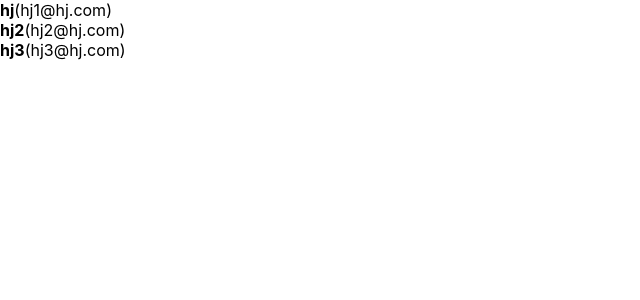
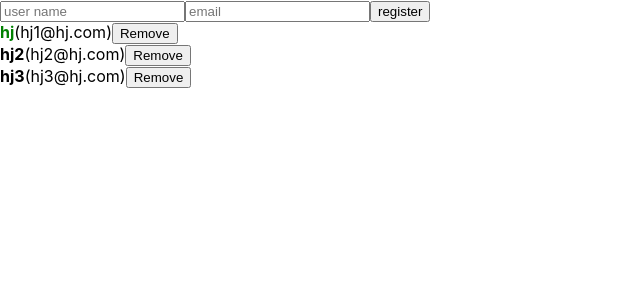
Before and after one commit to hjleee93/react-basic, a React (Create React App) app: page / in a window 1280 px wide. Shown: the top 300 px of the page, without its empty margins (0-640 px from the left). Built offline with nearby package versions, Linux system fonts and the light colour scheme.

Commit message:
배얄 생성, 삭제, 수정

```diff
--- a/src/App.js
+++ b/src/App.js
@@ -1,3 +1,4 @@
+import React, {useRef, useState} from 'react'
 import logo from './logo.svg';
 import './App.css';
 import Hello from './Hello';
@@ -5,11 +6,104 @@
 import Counter from './Counter';
 import InputSample from './inputSample';
 import UserList from './UserList'
+import CreateUser from './CreateUser';
 
 function App() {
+  const [inputs, setInputs] = useState({
+    username:'',
+    email:''
+  })
+
+  const { username, email } = inputs;
+
+  const onChange = e =>{
+    const {name, value} = e.target
+    setInputs({
+      ...inputs,
+    [name]:value
+    })
+  }
+
+  // 배열을 추가하거나 바꾸는 경우 push, splice, sort..등과 같은 함수를 쓴느데
+  // 리액트에서는 사용하지 않는다
+  // 객체와 동일하게 불변성을 지키면서 새로운 항목을 만들어야한다.
+
+  const [users, setUsers] = useState([
+    {
+      id: 1,
+      username: 'hj',
+      email: 'hj1@hj.com',
+      active:true,
+    },
+    {
+      id: 2,
+      username: 'hj2',
+      email: 'hj2@hj.com',
+      active:false,
+    },
+    {
+      id: 3,
+      username: 'hj3',
+      email: 'hj3@hj.com',
+      active:false,
+
+    }
+  ])
+
+  const nextId = useRef(4)
+
+  const onCreate = () =>{
+    //새로운 유저 객체 생성
+    const user = {
+      id: nextId.current,
+      // ...inpus 와 동일
+      username,
+      email
+    }
+
+    // 배열에 항목을 추가 하는 방식 :
+    // 1. spread 연산자,
+    // 2. concat
+    // push같은 함수를 사용하면 업데이트가 되지않음!
+    // setUsers([...users, user]);
+    setUsers(users.concat(user))
+
+    setInputs({
+      username:'',
+      email:'',
+    })
+
+    nextId.current += 1
+
+
+  }
+  const onRemove = (id) =>{
+    setUsers( users.filter(user =>
+      user.id !== id))
+  }
+
+  const onToggle = (id) =>{
+    //불변성을 지키기위해 map 함수 사용
+    //객체 수정도 새로운 객체를 만들어서 사용
+    setUsers(users.map(
+      user => user.id === id
+      ? {...user, active: !user.active}: user
+    ))
+  }
   return (
-    <UserList></UserList>
 
+    <>
+      <CreateUser
+        username={username}
+        email={email}
+        onChange={onChange}
+        onCreate={onCreate}
+        />
+      <UserList
+      users={users}
+      onRemove={onRemove}
+      onToggle={onToggle}></UserList>
+    </>
     // <Counter></Counter>
     // <InputSample />
     // <Wrapper>
--- /dev/null
+++ b/src/CreateUser.js
@@ -0,0 +1,16 @@
+import React from 'react'
+
+function CreateUser({username, email, onChange, onCreate}){
+  return(
+    <div>
+      <input
+       name="username" placeholder='user name' onChange={onChange} value={username}/>
+      <input
+       name="email" placeholder='email' onChange={onChange} value={email}/>
+      <button onClick={onCreate}> register</button>
+    </div>
+  )
+
+}
+
+export default CreateUser
--- a/src/UserList.js
+++ b/src/UserList.js
@@ -1,35 +1,29 @@
 import React from 'react';
 
 //한 파일의 여러개의 컴포넌트가 있어도 무관
-function User({ user }) {
+function User({ user, onRemove, onToggle }) {
+  const {id, username, email, active } = user;
   return (
     <div>
       <div>
-        <b>{user.username}</b>
-        <span>({user.email})</span>
+        <b
+        onClick={()=>onToggle(id)}
+        style={({
+          color :active ? 'green' : 'black',
+          cursor:'pointer'
+        })}>{username}</b>
+        <span>({email})</span>
+        {/* 매개변수를 넘기기 위해서 함수를 새로 정의
+          함수를 바로 호출한다면 컴포넌트가 렌더링되자마자
+          실행되기때문에 주의! */}
+        <button onClick={() => onRemove(id)}>Remove</button>
       </div>
     </div>
   )
 }
 
-function UserList() {
-  const users = [
-    {
-      id: 1,
-      username: 'hj',
-      email: 'hj1@hj.com'
-    },
-    {
-      id: 2,
-      username: 'hj2',
-      email: 'hj2@hj.com'
-    },
-    {
-      id: 3,
-      username: 'hj3',
-      email: 'hj3@hj.com'
-    }
-  ]
+function UserList({users, onRemove, onToggle}) {
+
   return (
     //하나하나 접근하는 방식
     // <div>
@@ -56,7 +50,11 @@
     성능에 좋지 못하다 */}
       {
         users.map(
-          user => (<User user={user} key={user.id} />)
+          user => (<User
+            user={user}
+            key={user.id}
+            onRemove={onRemove}
+            onToggle={onToggle} />)
         )
       }
     </div>
```
